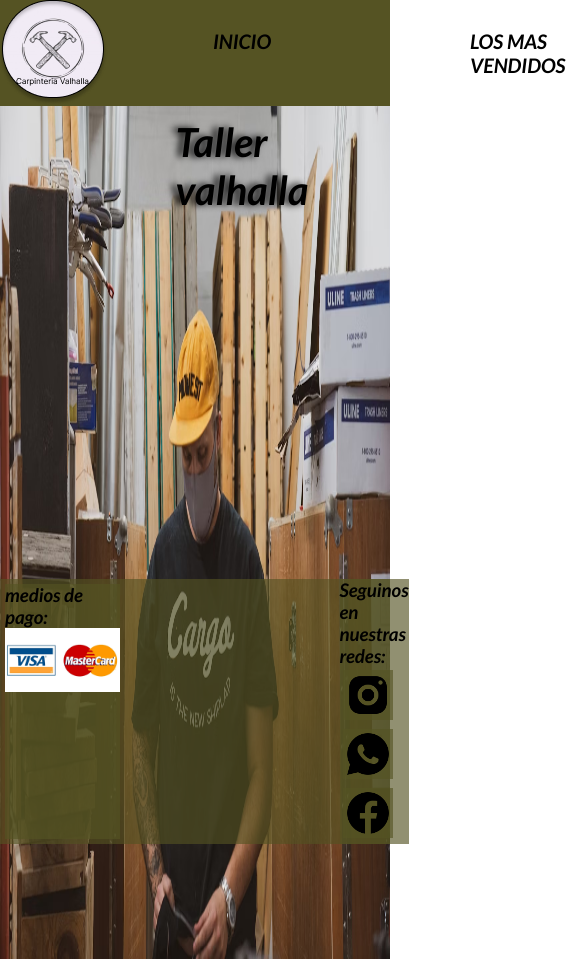
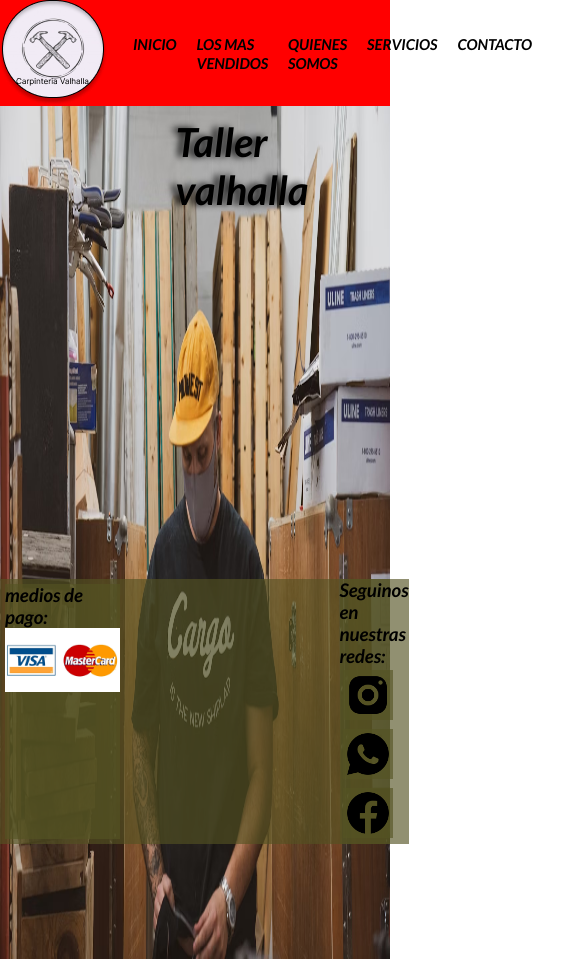
Before and after one commit to Nicolas-Grippi/proyecto, a plain HTML site: page index.html in a window 390 px wide. Shown: the top 959 px of the page, 585 px wide, since content can reach past the window. Drawn offline with Linux system fonts and the light colour scheme.

Commit message:
Empece a hacer mi sitio responsive

```diff
--- a/css/styles.css
+++ b/css/styles.css
@@ -86,6 +86,54 @@ body{
     margin: 3px;
     background-color: rgba(85, 83, 35, 0.644)
 }
+
+@media (max-width:1024px){
+    .header-index{
+        justify-content: space-around;
+        background-color: blue;
+    }
+
+    .navBar{
+        display: flex;
+        list-style: none;
+        gap: 50px;
+        margin: 0px 50px;
+    }
+
+
+    .navBar li a{
+        text-decoration: none;
+        color: #000000;
+        font-size: 20px;
+        text-transform: uppercase;
+        font-weight: bold;
+    }
+    }
+
+    @media (max-width:768px){
+        .header-index{
+            justify-content: space-around;
+            background-color: red;
+        }
+
+        .navBar{
+            display: flex;
+            list-style: none;
+            gap: 20px;
+            margin: 0px 20px;
+        }
+
+
+        .navBar li a{
+            text-decoration: none;
+            color: #000000;
+            font-size: 15px;
+            text-transform: uppercase;
+            font-weight: bold;
+        }
+    }
+
+
 
 /* ACA EMPIEZA LOS MAS VENDIDOS**/
 
```
